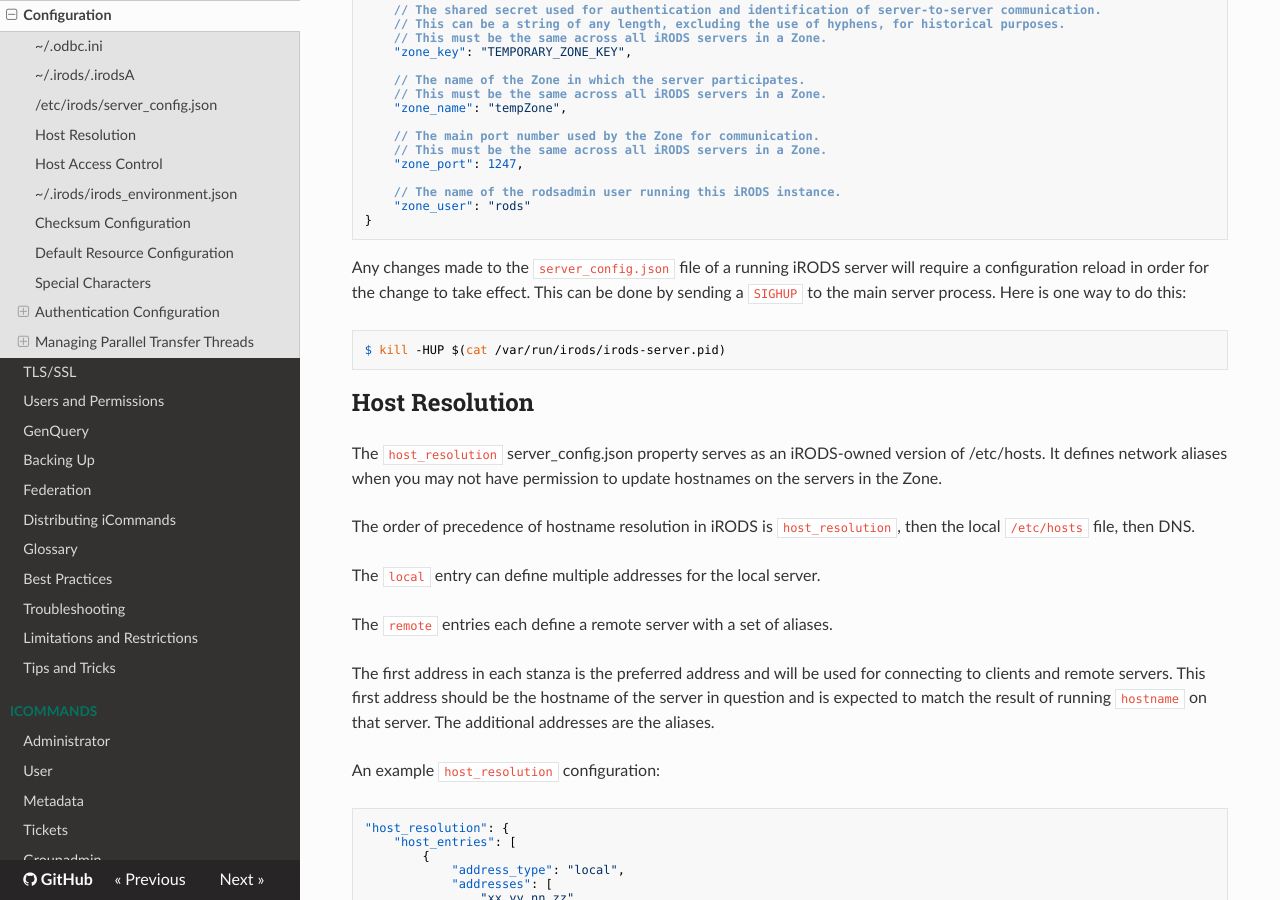
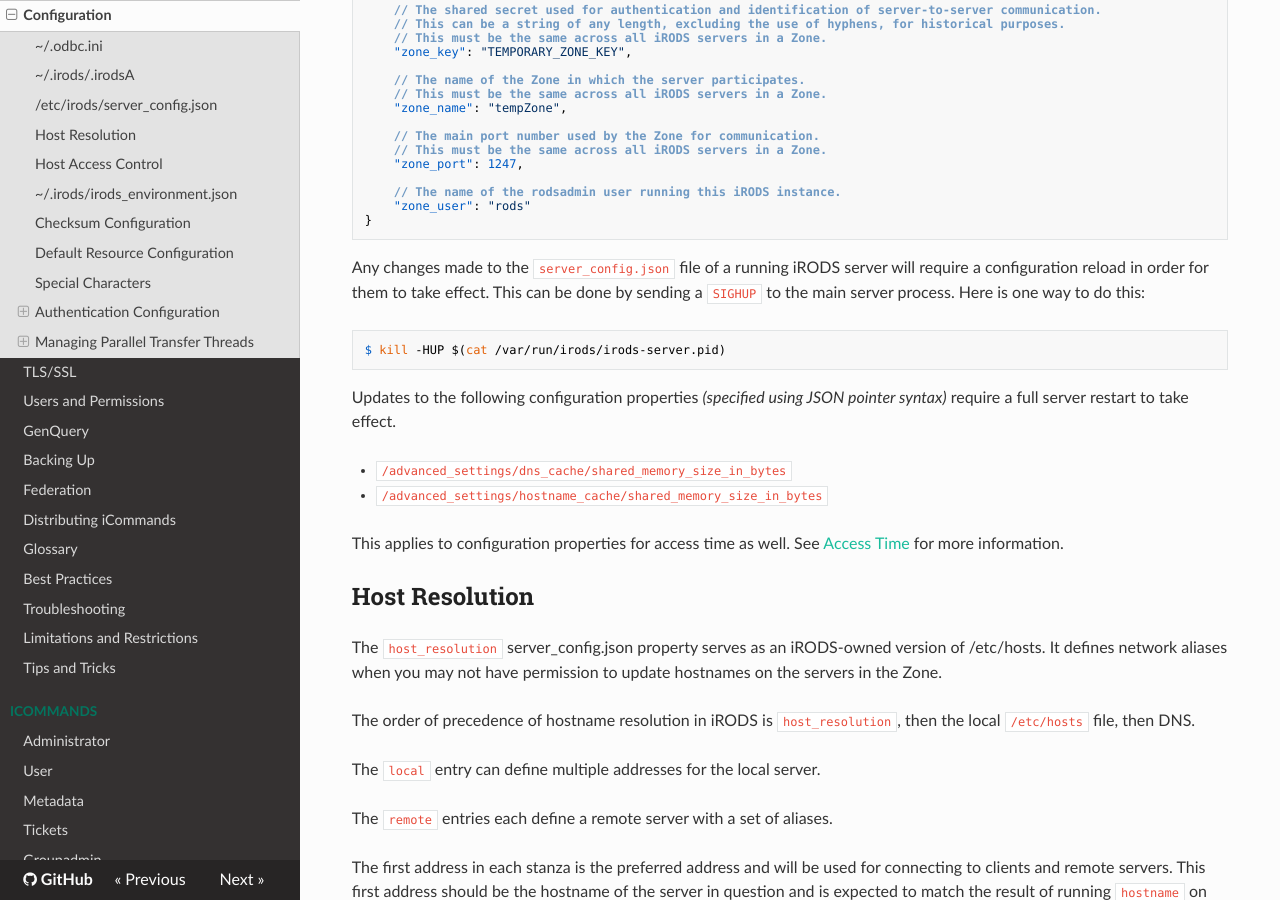
Before and after one commit to irods/irods_docs, an MkDocs documentation site: the page built from docs/system_overview/configuration.md, in a window 1280 px wide and 900 px high, scrolled down 7680 px. Built offline with MkDocs 1.6.1, drawn with Linux system fonts in a browser that asks for light colours; nearby versions of some CDN libraries.

Commit message:
[irods/irods#6720] iRODS 5: Document which config properties require a server restart.

````diff
--- a/docs/system_overview/configuration.md
+++ b/docs/system_overview/configuration.md
@@ -526,10 +526,17 @@ iRODS 5 servers only require a working `server_config.json` file. All server pro
 }
 ```
 
-Any changes made to the `server_config.json` file of a running iRODS server will require a configuration reload in order for the change to take effect. This can be done by sending a `SIGHUP` to the main server process. Here is one way to do this:
+Any changes made to the `server_config.json` file of a running iRODS server will require a configuration reload in order for them to take effect. This can be done by sending a `SIGHUP` to the main server process. Here is one way to do this:
 ```
 $ kill -HUP $(cat /var/run/irods/irods-server.pid)
 ```
+
+Updates to the following configuration properties _(specified using JSON pointer syntax)_ require a full server restart to take effect.
+
+- `/advanced_settings/dns_cache/shared_memory_size_in_bytes`
+- `/advanced_settings/hostname_cache/shared_memory_size_in_bytes`
+
+This applies to configuration properties for access time as well. See [Access Time](../system_overview/data_objects.md#access-time) for more information.
 
 ## Host Resolution
 
````
